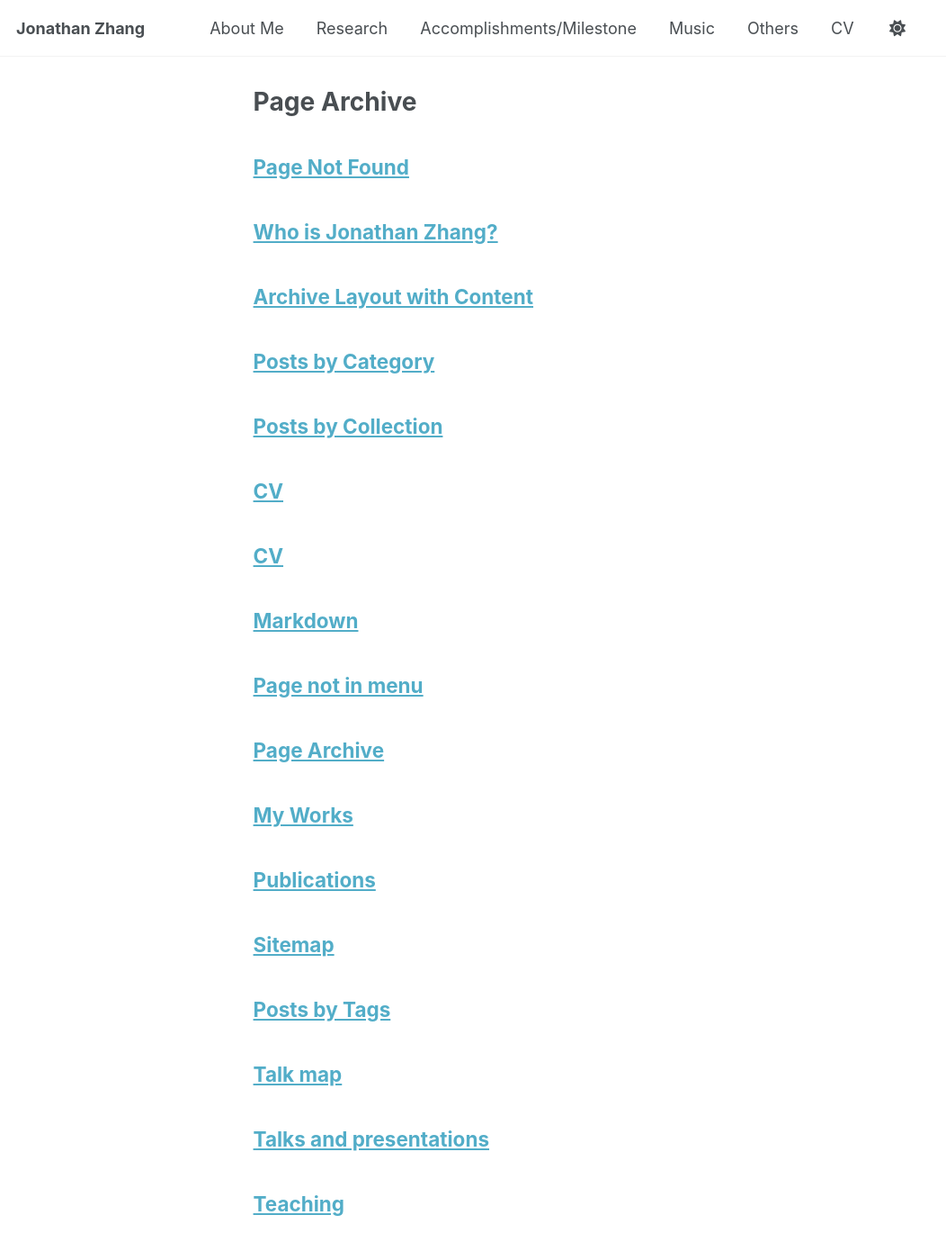
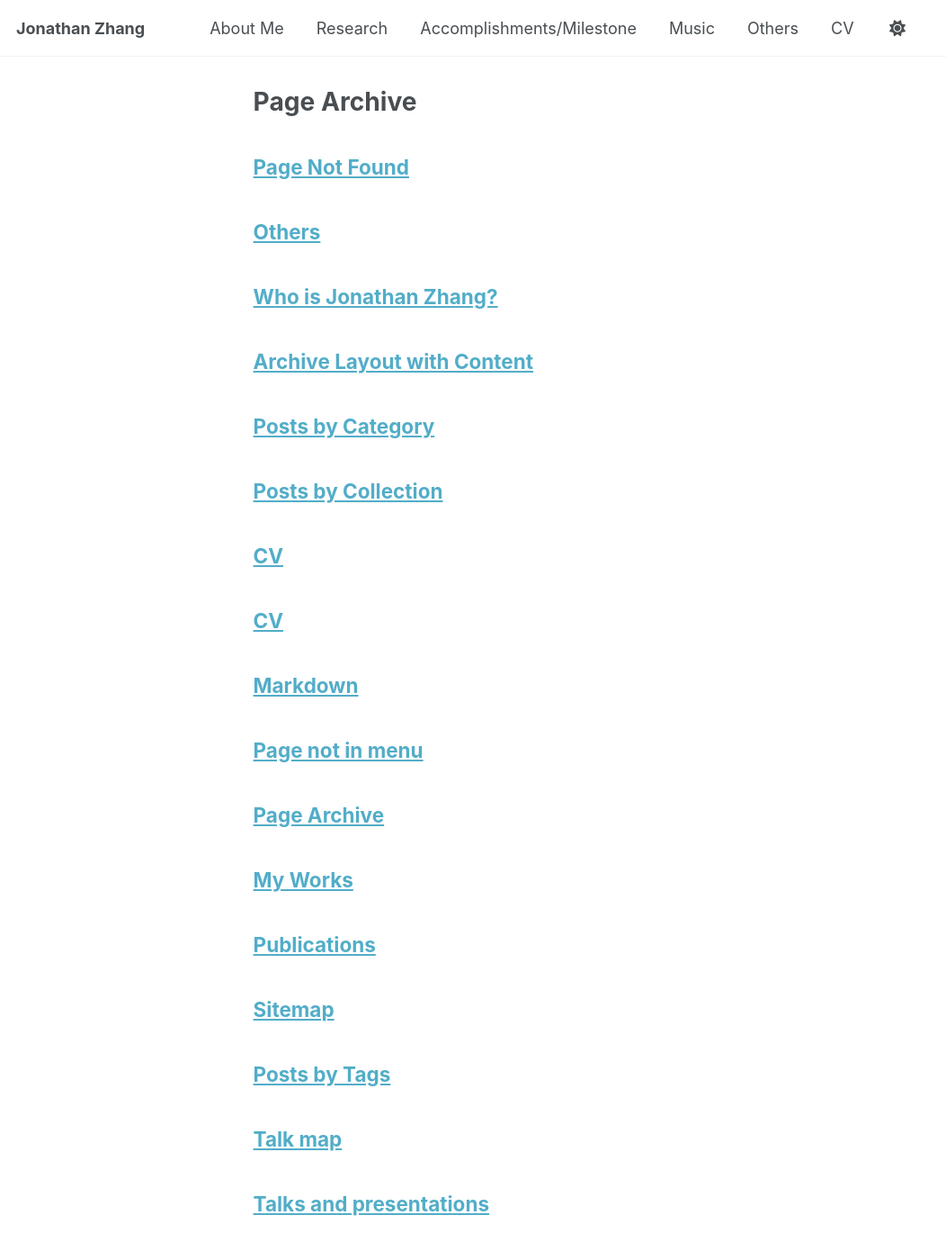
Before and after one commit to ZeddyCraft/itsjon, a Jekyll site: the page built from _pages/page-archive.html, in a window 1280 px wide and 1400 px high. Shown: the top 1390 px of the window at 90% size, without its empty margins (0-1052 px from the left). Built offline with Jekyll 4.4.1, drawn with Linux system fonts in a browser that asks for light colours.

Commit message:
Rename to Others

```diff
--- a/_pages/teaching.html
+++ b/_pages/Others.html
@@ -1,7 +1,7 @@
 ---
-layout: archive
-title: "Teaching"
-permalink: /teaching/
+layout: Others
+title: "Others"
+permalink: /Others/
 author_profile: true
 ---
 
```
